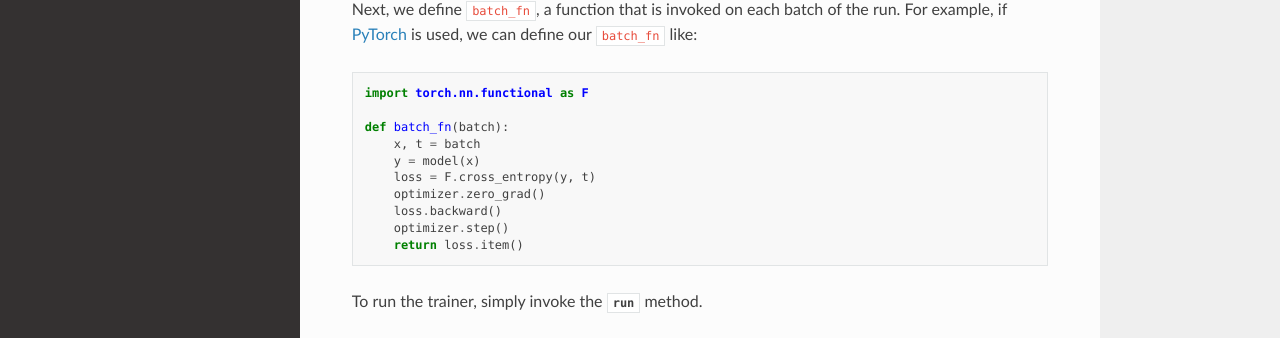
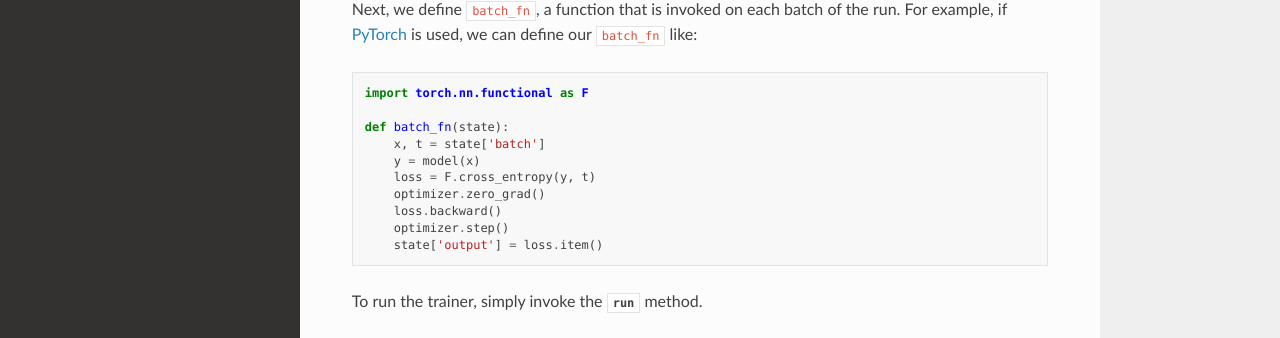
Before and after one commit to kmkurn/rnnr, a Sphinx documentation site: the page built from docs/tutorial.rst, in a window 1280 px wide and 900 px high. Shown: the part 390-728 px from the top of the window. Built offline with Sphinx 7.4.7 and the Read the Docs theme 2.0.0, drawn with Linux system fonts in a browser that asks for light colours.

Commit message:
Update documentation

```diff
--- a/docs/api.rst
+++ b/docs/api.rst
@@ -31,7 +31,7 @@ Attachments
    :show-inheritance:
 
 .. autoclass:: rnnr.attachments.ProgressBar
-   :show-inheritance:
 
-.. autoclass:: rnnr.attachments.MeanAggregator
-   :show-inheritance:
+.. autoclass:: rnnr.attachments.LambdaReducer
+
+.. autoclass:: rnnr.attachments.MeanReducer
--- a/docs/tutorial.rst
+++ b/docs/tutorial.rst
@@ -21,14 +21,14 @@ if PyTorch_ is used, we can define our ``batch_fn`` like:
 
    import torch.nn.functional as F
 
-   def batch_fn(batch):
-       x, t = batch
+   def batch_fn(state):
+       x, t = state['batch']
        y = model(x)
        loss = F.cross_entropy(y, t)
        optimizer.zero_grad()
        loss.backward()
        optimizer.step()
-       return loss.item()
+       state['output'] = loss.item()
 
 To run the trainer, simply invoke the `~Runner.run` method.
 
```
Also changed, not shown: 1 other file.
